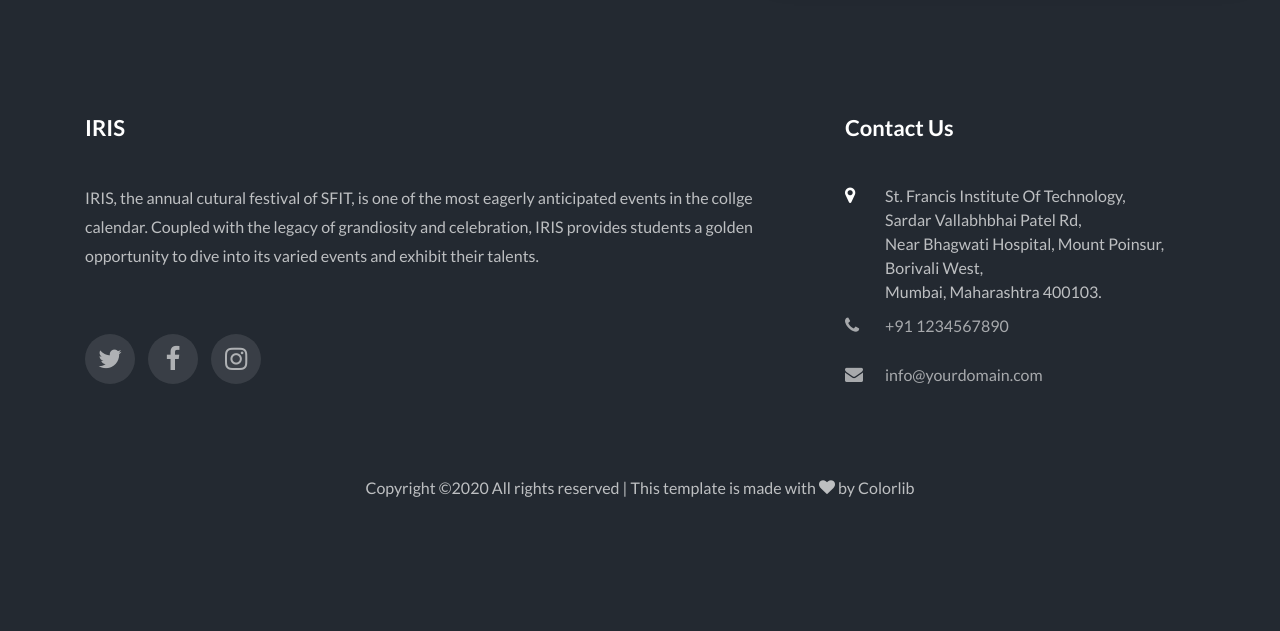
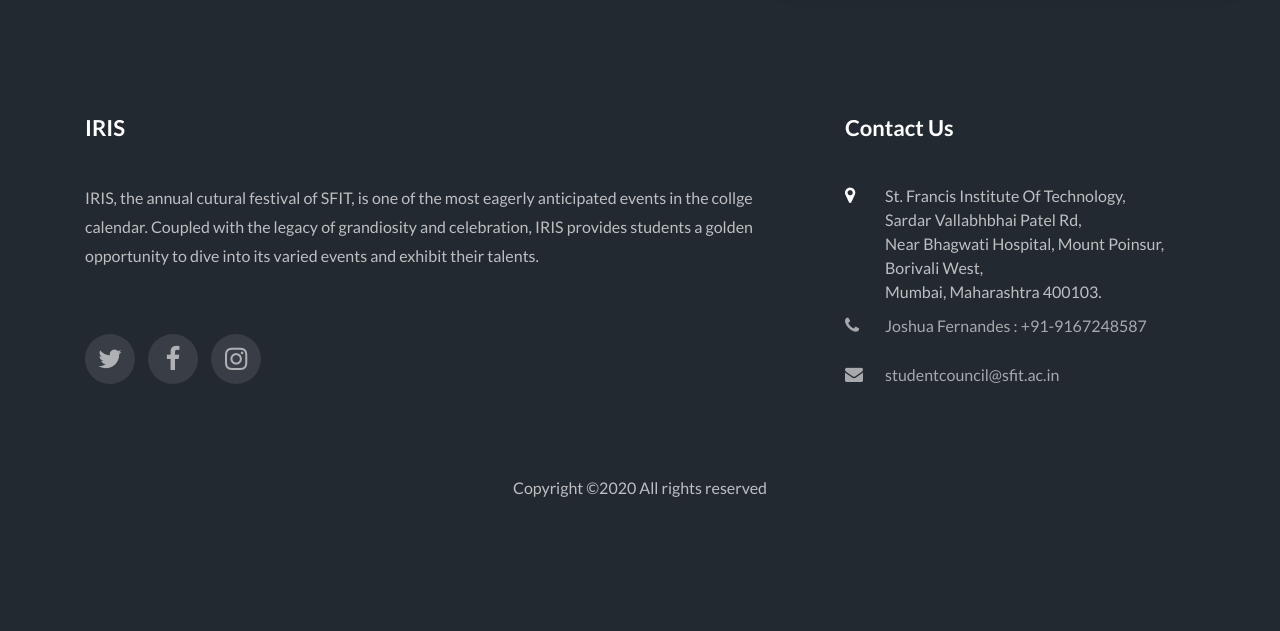
Before and after one commit to sfitian/iris, a PHP site: page /index.php in a window 1280 px wide. Shown: the part 801-1432 px from the top of the page. Run offline with PHP 8.4, Linux system fonts and the light colour scheme; some libraries are stand-ins or nearby versions; some web fonts are replaced.

Commit message:
Add footer info

```diff
--- a/footer.php
+++ b/footer.php
@@ -50,8 +50,8 @@
                     Near Bhagwati Hospital, Mount Poinsur,<br>
                     Borivali West,<br>
                     Mumbai, Maharashtra 400103.</span></li>
-	                <li><a href="#"><span class="icon icon-phone"></span><span class="text">+91 1234567890</span></a></li>
-	                <li><a href="#"><span class="icon icon-envelope"></span><span class="text">info@yourdomain.com</span></a></li>
+	                <li><a href="tel: +91-9167248587"><span class="icon icon-phone"></span><span class="text">Joshua Fernandes :&nbsp;</span><span class="text">+91-9167248587</span></a></li>
+	                <li><a href="mailto:studentcouncil@sfit.ac.in"><span class="icon icon-envelope"></span><span class="text">studentcouncil@sfit.ac.in</span></a></li>
 	              </ul>
 	            </div>
             </div>
@@ -60,9 +60,8 @@
         <div class="row">
           <div class="col-md-12 text-center">
 
-            <p><!-- Link back to Colorlib can't be removed. Template is licensed under CC BY 3.0. -->
-  Copyright &copy;<script>document.write(new Date().getFullYear());</script> All rights reserved | This template is made with <i class="icon-heart color-danger" aria-hidden="true"></i> by <a href="https://colorlib.com" target="_blank">Colorlib</a>
-  <!-- Link back to Colorlib can't be removed. Template is licensed under CC BY 3.0. --></p>
+            <p>
+  Copyright &copy;<script>document.write(new Date().getFullYear());</script> All rights reserved </p>
           </div>
         </div>
       </div>
```
